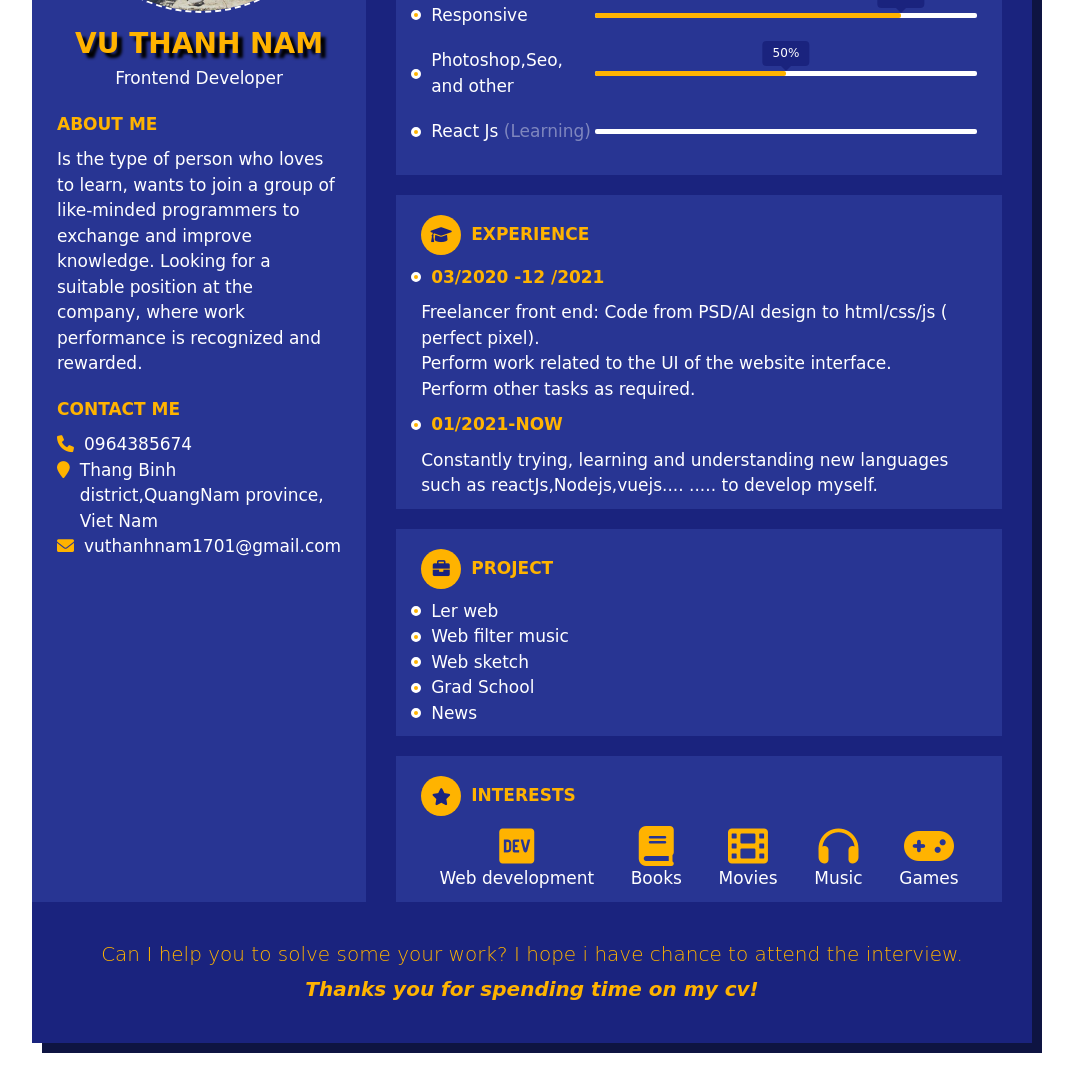
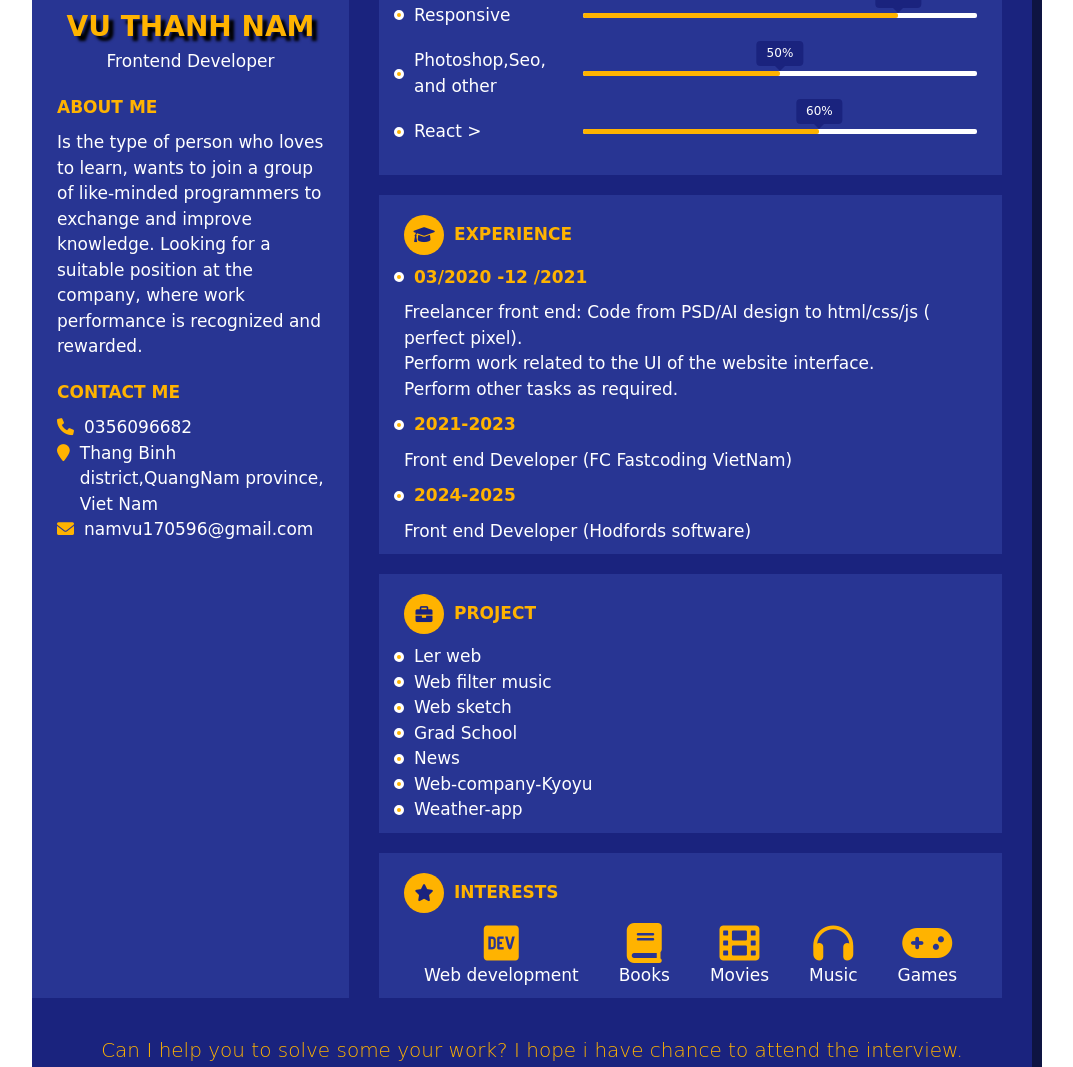
Before and after one commit to thanhnam1705/cv-vuthanhnam, a plain HTML site: page index.html in a window 1280 px wide. Shown: the part 335-1402 px from the top of the page, without its empty margins (108-1181 px from the left). Drawn offline with nearby package versions, Linux system fonts and the light colour scheme.

Commit message:
Update index.html

```diff
--- a/index.html
+++ b/index.html
@@ -34,12 +34,12 @@
         <div class="contact list">
           <h3>Contact Me</h3>
           <ul>
-            <li><a href="tel:0964385674"><i class="fas fa-phone"></i><span>0964385674</span></a></li>
+            <li><a href="tel:0356096682"><i class="fas fa-phone"></i><span>0356096682</span></a></li>
             <li><a href="https://goo.gl/maps/Jz7MbonjwBoTjLBS7"><i class="fas fa-map-marker"></i><span>Thang Binh
                   district,QuangNam province, Viet Nam</span></a>
             </li>
-            <li style="white-space: nowrap;"><a href="mailto:vuthanhnam1701@gmail.com"><i
-                  class="fas fa-envelope"></i><span>vuthanhnam1701@gmail.com</span></a></li>
+            <li style="white-space: nowrap;"><a href="mailto:namvu170596@gmail.com"><i
+                  class="fas fa-envelope"></i><span>namvu170596@gmail.com</span></a></li>
           </ul>
         </div>
       </div>
@@ -82,9 +82,10 @@
                 <div class="bar" per="50"></div>
               </div>
             </li>
-            <li><span>React Js <small>(Learning)</small></span>
+            <li><span>React ></span>
               <div class="skills-bar">
-                <div class="bar up"></div>
+                <div class="bar" per="60"></div>
+
               </div>
             </li>
           </ul>
@@ -99,9 +100,12 @@
                 the UI of the website interface.<br>Perform other tasks as required.</p>
             </li>
             <li>
-              <h4>01/2021-Now</h4>
-              <p>Constantly trying, learning and understanding new languages such as reactJs,Nodejs,vuejs....
-                ..... to develop myself.</p>
+              <h4> 2021-2023</h4>
+              <p>Front end Developer (FC Fastcoding VietNam)</p>
+            </li>
+            <li>
+              <h4> 2024-2025</h4>
+              <p>Front end Developer (Hodfords software)</p>
             </li>
           </ul>
         </div>
@@ -121,7 +125,13 @@
               <a href="https://rascal2015.github.io/grad-school/#"><span>Grad School</span></a>
             </li>
             <li>
-             <a href="https://github.com/Rascal2015/news-edited"><span>News</span></a>
+              <a href="https://github.com/Rascal2015/news-edited"><span>News</span></a>
+            </li>
+            <li>
+              <a href=" https://thanhnam1705.github.io/web-company-Kyoyu/"><span>Web-company-Kyoyu</span></a>
+            </li>
+            <li>
+              <a href=" https://github.com/thanhnam1705/weather-app/settings"><span>Weather-app</span></a>
             </li>
           </ul>
         </div>
```
